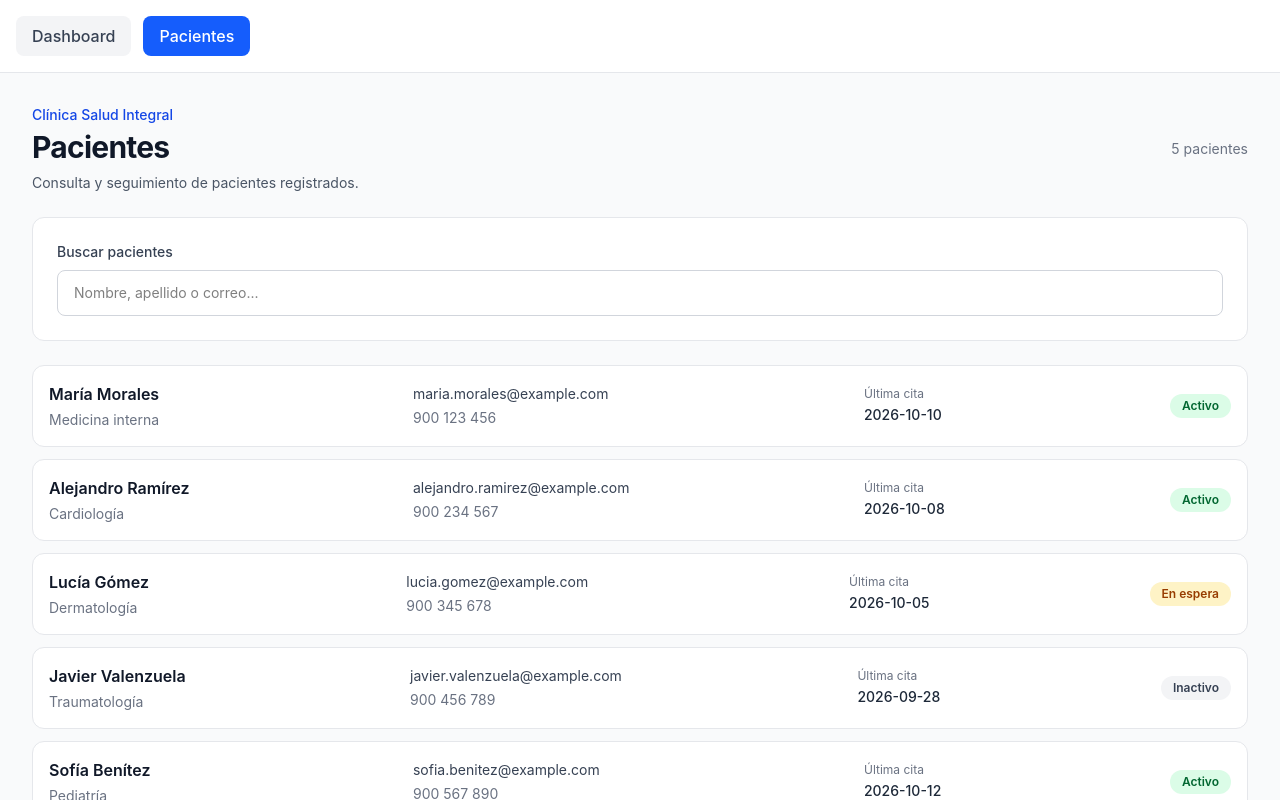
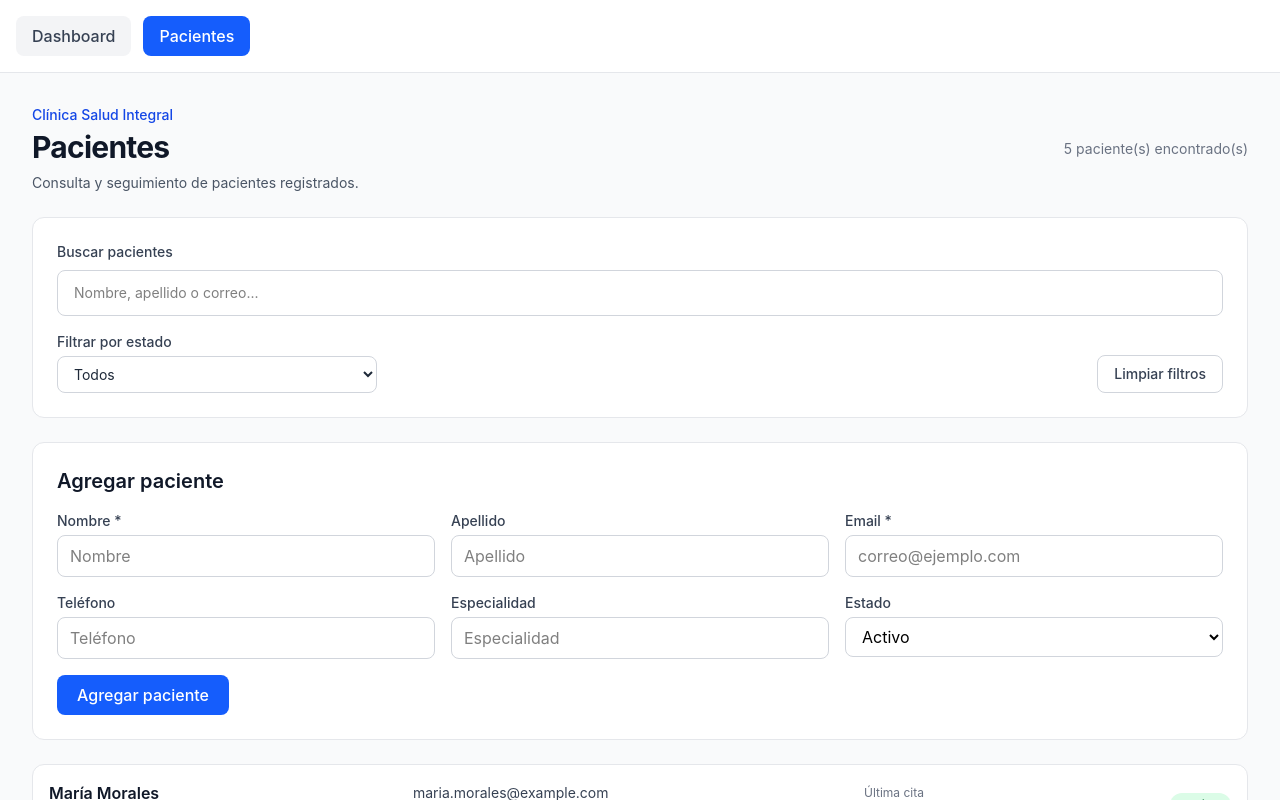
Before and after one commit to ademirjgf/Clinica-salud-integral-FRONTEND, a React (Vite) app: page / in a window 1280 px wide. Both pictures are taken after a click on the button "Pacientes". Shown: the top 800 px of the page. Built offline with nearby package versions, Linux system fonts and the light colour scheme.

Commit message:
feat: add combined name and status filters

```diff
--- a/src/pages/PaginaPacientes.tsx
+++ b/src/pages/PaginaPacientes.tsx
@@ -1,35 +1,113 @@
-// Problemas encontrados en el código generado por la IA:
-// 1. La interfaz estaba escrita en un solo bloque HTML, sin componentes React reutilizables.
-// 2. Los datos de los pacientes estaban duplicados directamente en el marcado.
-// 3. Los estados y sus colores se repetían manualmente en cada fila.
-// 4. Se incluían cifras y avisos de ejemplo sin una fuente de datos real.
-// 5. Algunas clases Tailwind dependían de variables de tema personalizadas.
-
 
 import { useState } from "react";
+
 import BuscadorPacientes from "../components/pacientes/BuscadorPacientes";
 import PacienteRow from "../components/pacientes/PacienteRow";
+
 import { pacientes } from "../data/pacientes";
 
-// Problemas encontrados en el código generado por la IA:
-// 1. La interfaz estaba escrita en un solo bloque HTML.
-// 2. Los pacientes estaban definidos directamente en el marcado.
-// 3. Los estados y sus colores se repetían manualmente.
-// 4. Se mostraban cifras de ejemplo sin una fuente de datos real.
-// 5. Algunas clases dependían de un tema personalizado.
+import type { EstadoPaciente, Paciente } from "../types/paciente";
+
+type FiltroEstado = "Todos" | EstadoPaciente;
 
 export default function PaginaPacientes() {
+  // Estado de la lista y filtros
+  const [pacientesActuales, setPacientesActuales] =
+    useState<Paciente[]>(pacientes);
+
   const [busqueda, setBusqueda] = useState("");
+  const [estadoFiltro, setEstadoFiltro] =
+    useState<FiltroEstado>("Todos");
 
-  const pacientesFiltrados = pacientes.filter((paciente) => {
+  // Estado del formulario
+  const [nombre, setNombre] = useState("");
+  const [apellido, setApellido] = useState("");
+  const [email, setEmail] = useState("");
+  const [telefono, setTelefono] = useState("");
+  const [especialidadAsignada, setEspecialidadAsignada] =
+    useState("");
+
+  const [estadoNuevo, setEstadoNuevo] =
+    useState<EstadoPaciente>("activo");
+
+  const [errorFormulario, setErrorFormulario] = useState("");
+
+  // Filtros combinados: nombre y estado
+  const pacientesFiltrados = pacientesActuales.filter((paciente) => {
     const texto = busqueda.trim().toLowerCase();
 
-    return [
-      paciente.nombre,
-      paciente.apellido,
-      paciente.email,
-    ].some((dato) => dato.toLowerCase().includes(texto));
+    const coincideNombre = paciente.nombre
+      .toLowerCase()
+      .includes(texto);
+
+    const coincideEstado =
+      estadoFiltro === "Todos" ||
+      paciente.estado === estadoFiltro;
+
+    return coincideNombre && coincideEstado;
   });
+
+  // Restablecer los filtros
+  function limpiarFiltros() {
+    setBusqueda("");
+    setEstadoFiltro("Todos");
+  }
+
+  // Agregar un paciente
+  function agregarPaciente(
+    evento: React.FormEvent<HTMLFormElement>,
+  ) {
+    evento.preventDefault();
+
+    if (!nombre.trim() || !email.trim()) {
+      setErrorFormulario("Nombre y email son obligatorios.");
+      return;
+    }
+
+    const nuevoPaciente: Paciente = {
+      id: `pac-${Date.now()}`,
+      nombre: nombre.trim(),
+      apellido: apellido.trim(),
+      email: email.trim(),
+      telefono: telefono.trim(),
+      especialidadAsignada: especialidadAsignada.trim(),
+      ultimaCita: new Date().toISOString().slice(0, 10),
+      estado: estadoNuevo,
+    };
+
+    // Crear un nuevo array sin modificar el anterior
+    setPacientesActuales((prev) => [...prev, nuevoPaciente]);
+
+    // Limpiar el formulario
+    setNombre("");
+    setApellido("");
+    setEmail("");
+    setTelefono("");
+    setEspecialidadAsignada("");
+    setEstadoNuevo("activo");
+    setErrorFormulario("");
+  }
+
+  // Cambiar el estado de un paciente
+  function cambiarEstadoPaciente(
+    id: string,
+    nuevoEstado: EstadoPaciente,
+  ) {
+    setPacientesActuales((prev) =>
+      prev.map((paciente) =>
+        paciente.id === id
+          ? { ...paciente, estado: nuevoEstado }
+          : paciente,
+      ),
+    );
+  }
+
+  // Eliminar un paciente por su identificador
+  function eliminarPaciente(id: string) {
+    setPacientesActuales((prev) =>
+      prev.filter((paciente) => paciente.id !== id),
+    );
+  }
 
   return (
     <main className="min-h-screen bg-gray-50 p-4 sm:p-6 lg:p-8">
@@ -39,26 +117,219 @@ export default function PaginaPacientes() {
             <p className="text-sm font-medium text-blue-700">
               Clínica Salud Integral
             </p>
+
             <h1 className="mt-1 text-3xl font-bold tracking-tight text-gray-900">
               Pacientes
             </h1>
+
             <p className="mt-2 text-sm text-gray-600">
               Consulta y seguimiento de pacientes registrados.
             </p>
           </div>
 
           <span className="text-sm text-gray-500">
-            {pacientesFiltrados.length} pacientes
+            {pacientesFiltrados.length} paciente(s) encontrado(s)
           </span>
         </header>
 
-        <section className="rounded-xl border border-gray-200 bg-white p-4 sm:p-6">
+        {/* Filtros combinados */}
+        <section className="space-y-4 rounded-xl border border-gray-200 bg-white p-4 sm:p-6">
           <BuscadorPacientes
             value={busqueda}
             onChange={setBusqueda}
           />
+
+          <div className="flex flex-col gap-3 sm:flex-row sm:items-end">
+            <div className="flex-1">
+              <label
+                htmlFor="filtroEstado"
+                className="mb-1 block text-sm font-medium text-gray-700"
+              >
+                Filtrar por estado
+              </label>
+
+              <select
+                id="filtroEstado"
+                value={estadoFiltro}
+                onChange={(
+                  evento: React.ChangeEvent<HTMLSelectElement>,
+                ) =>
+                  setEstadoFiltro(
+                    evento.target.value as FiltroEstado,
+                  )
+                }
+                className="w-full rounded-lg border border-gray-300 bg-white px-3 py-2 text-sm text-gray-800 sm:max-w-xs"
+              >
+                <option value="Todos">Todos</option>
+                <option value="activo">Activo</option>
+                <option value="inactivo">Inactivo</option>
+                <option value="en_espera">En espera</option>
+              </select>
+            </div>
+
+            <button
+              type="button"
+              onClick={limpiarFiltros}
+              className="rounded-lg border border-gray-300 px-4 py-2 text-sm font-medium text-gray-700 hover:bg-gray-100"
+            >
+              Limpiar filtros
+            </button>
+          </div>
         </section>
 
+        {/* Formulario para agregar pacientes */}
+        <section className="rounded-xl border border-gray-200 bg-white p-4 sm:p-6">
+          <h2 className="mb-4 text-xl font-semibold text-gray-900">
+            Agregar paciente
+          </h2>
+
+          <form
+            onSubmit={agregarPaciente}
+            className="grid grid-cols-1 gap-4 sm:grid-cols-2 lg:grid-cols-3"
+          >
+            <div>
+              <label
+                htmlFor="nombre"
+                className="mb-1 block text-sm font-medium text-gray-700"
+              >
+                Nombre *
+              </label>
+
+              <input
+                id="nombre"
+                value={nombre}
+                onChange={(
+                  evento: React.ChangeEvent<HTMLInputElement>,
+                ) => setNombre(evento.target.value)}
+                className="w-full rounded-lg border border-gray-300 px-3 py-2"
+                placeholder="Nombre"
+              />
+            </div>
+
+            <div>
+              <label
+                htmlFor="apellido"
+                className="mb-1 block text-sm font-medium text-gray-700"
+              >
+                Apellido
+              </label>
+
+              <input
+                id="apellido"
+                value={apellido}
+                onChange={(
+                  evento: React.ChangeEvent<HTMLInputElement>,
+                ) => setApellido(evento.target.value)}
+                className="w-full rounded-lg border border-gray-300 px-3 py-2"
+                placeholder="Apellido"
+              />
+            </div>
+
+            <div>
+              <label
+                htmlFor="email"
+                className="mb-1 block text-sm font-medium text-gray-700"
+              >
+                Email *
+              </label>
+
+              <input
+                id="email"
+                type="email"
+                value={email}
+                onChange={(
+                  evento: React.ChangeEvent<HTMLInputElement>,
+                ) => setEmail(evento.target.value)}
+                className="w-full rounded-lg border border-gray-300 px-3 py-2"
+                placeholder="correo@ejemplo.com"
+              />
+            </div>
+
+            <div>
+              <label
+                htmlFor="telefono"
+                className="mb-1 block text-sm font-medium text-gray-700"
+              >
+                Teléfono
+              </label>
+
+              <input
+                id="telefono"
+                value={telefono}
+                onChange={(
+                  evento: React.ChangeEvent<HTMLInputElement>,
+                ) => setTelefono(evento.target.value)}
+                className="w-full rounded-lg border border-gray-300 px-3 py-2"
+                placeholder="Teléfono"
+              />
+            </div>
+
+            <div>
+              <label
+                htmlFor="especialidad"
+                className="mb-1 block text-sm font-medium text-gray-700"
+              >
+                Especialidad
+              </label>
+
+              <input
+                id="especialidad"
+                value={especialidadAsignada}
+                onChange={(
+                  evento: React.ChangeEvent<HTMLInputElement>,
+                ) => setEspecialidadAsignada(evento.target.value)}
+                className="w-full rounded-lg border border-gray-300 px-3 py-2"
+                placeholder="Especialidad"
+              />
+            </div>
+
+            <div>
+              <label
+                htmlFor="estadoNuevo"
+                className="mb-1 block text-sm font-medium text-gray-700"
+              >
+                Estado
+              </label>
+
+              <select
+                id="estadoNuevo"
+                value={estadoNuevo}
+                onChange={(
+                  evento: React.ChangeEvent<HTMLSelectElement>,
+                ) =>
+                  setEstadoNuevo(
+                    evento.target.value as EstadoPaciente,
+                  )
+                }
+                className="w-full rounded-lg border border-gray-300 bg-white px-3 py-2"
+              >
+                <option value="activo">Activo</option>
+                <option value="inactivo">Inactivo</option>
+                <option value="en_espera">En espera</option>
+              </select>
+            </div>
+
+            {errorFormulario && (
+              <p
+                role="alert"
+                className="text-sm text-red-600 sm:col-span-2 lg:col-span-3"
+              >
+                {errorFormulario}
+              </p>
+            )}
+
+            <div className="sm:col-span-2 lg:col-span-3">
+              <button
+                type="submit"
+                className="rounded-lg bg-blue-600 px-5 py-2 font-medium text-white hover:bg-blue-700"
+              >
+                Agregar paciente
+              </button>
+            </div>
+          </form>
+        </section>
+
+        {/* Lista de pacientes filtrados */}
         <section
           aria-label="Listado de pacientes"
           className="space-y-3"
@@ -68,6 +339,8 @@ export default function PaginaPacientes() {
               <PacienteRow
                 key={paciente.id}
                 paciente={paciente}
+                onCambiarEstado={cambiarEstadoPaciente}
+                onEliminar={eliminarPaciente}
               />
             ))
           ) : (
```
